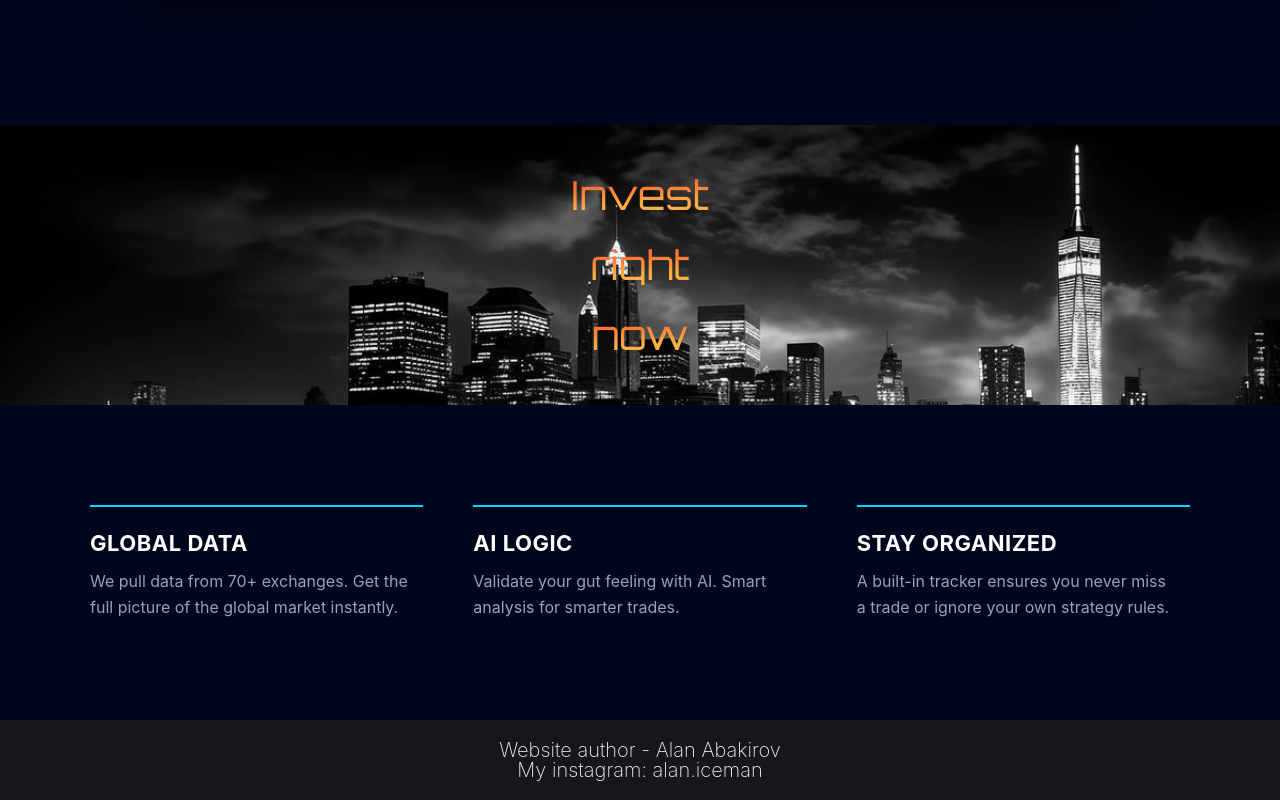
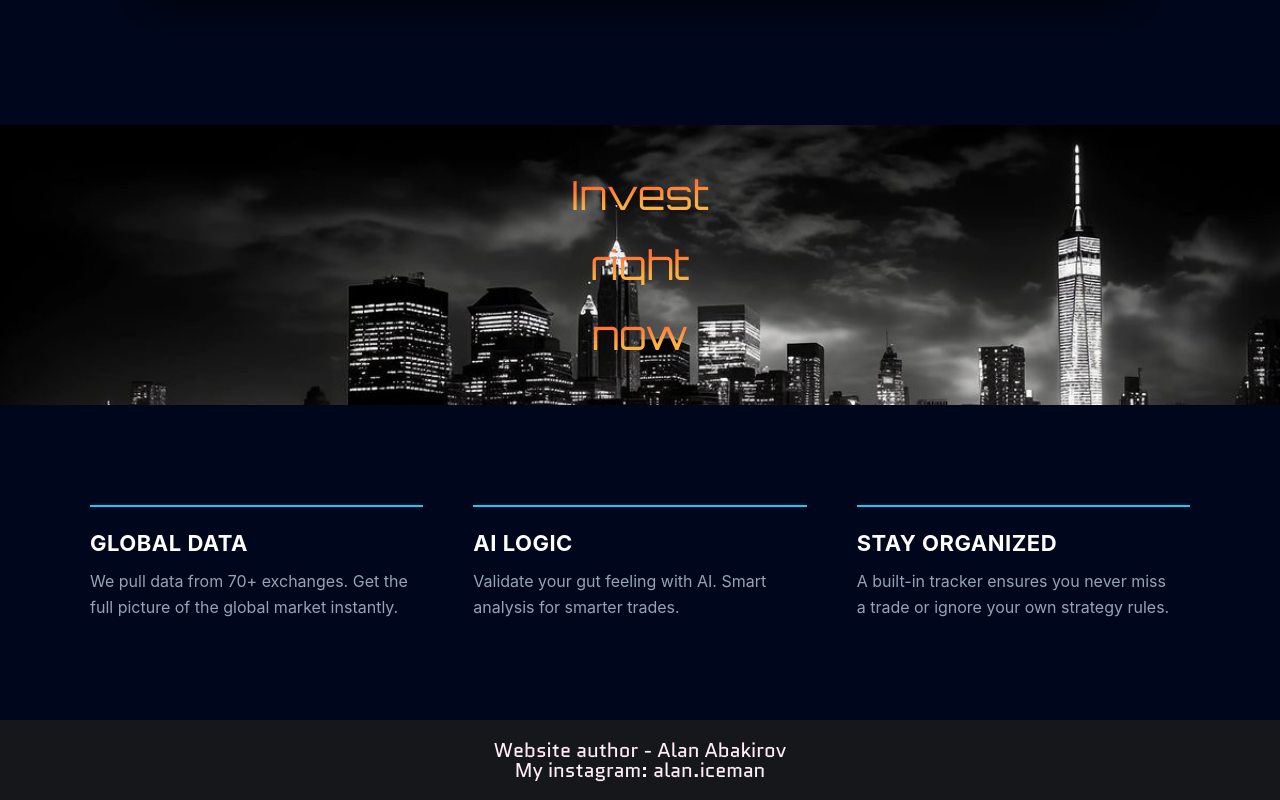
Before and after one commit to alanabakirov/trader-help, a React (Create React App) app: page / in a window 1280 px wide. Shown: the part 1495-2295 px from the top of the page. Built offline with nearby package versions, Linux system fonts and the light colour scheme.

Commit message:
Changed font type for footer text

```diff
--- a/src/Footer/Footer.css
+++ b/src/Footer/Footer.css
@@ -1,3 +1,4 @@
+@import url('https://fonts.googleapis.com/css2?family=Orbitron:wght@400..900&family=Quantico:ital,wght@0,400;0,700;1,400;1,700&display=swap');
 footer{
     width: 100vw;
     background-color: #16171a;
@@ -12,6 +13,7 @@
     justify-content: center;
 }
 .footer_text{
+    font-family: "Quantico", sans-serif;
     cursor: pointer;
     color: #FFEDFA;
     font-weight: 200;
@@ -19,6 +21,6 @@
     transition: ease-in-out 800ms color;
 }
 .footer_text:active{
-    color: #e094eb;
+    color: orange;
     transition: ease-in-out 500ms color;
 }
```
